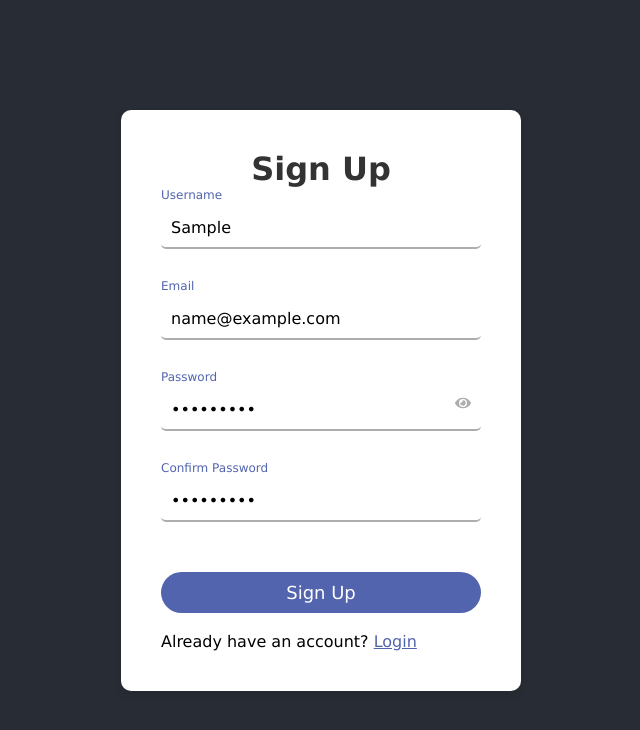
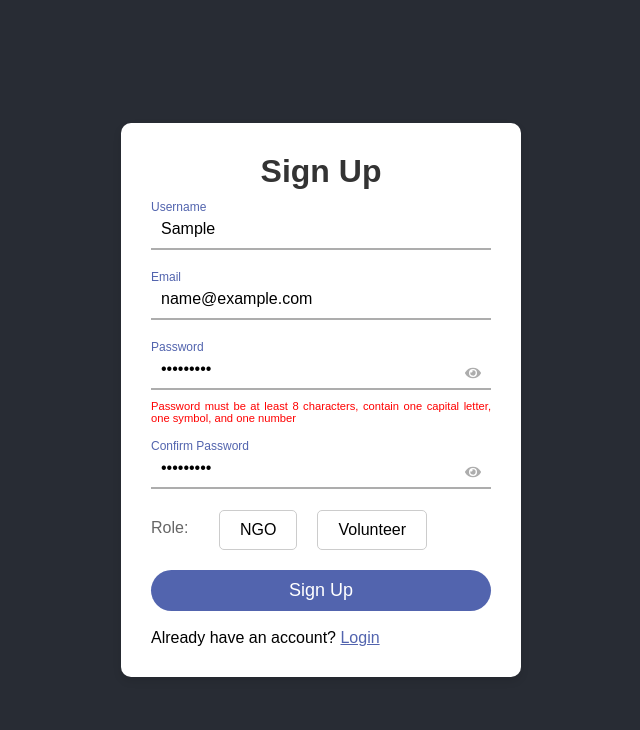
Before and after one commit to KatharOm15/Hope-Link, a React (Create React App) app in the folder hopelink-frontend/: page /sign-up in a window 1280 px wide. Both pictures are taken after typing "Sample", "name@example.com", "Sample123", "Sample123" into the empty fields and a click on the button "Sign Up". Shown: the top 730 px of the page, without its empty margins (319-959 px from the left). Built offline with nearby package versions, Linux system fonts and the light colour scheme.

Commit message:
role option added and input fields validation done

```diff
--- a/hopelink-frontend/src/components/Login/Login.css
+++ b/hopelink-frontend/src/components/Login/Login.css
@@ -40,7 +40,7 @@ body {
 
 .input-box {
   position: relative;
-  margin-bottom: 50px;
+  margin-bottom: 30px;
 }
 
 .input-box input {
@@ -66,7 +66,7 @@ body {
 
 .input-box input:focus ~ label,
 .input-box input:valid ~ label {
-  top: -20px;
+  top: -10px;
   color: #5264ae;
   font-size: 12px;
 }
@@ -133,6 +133,14 @@ body {
   color: #4153a1;
 }
 
+.error-message {
+  color: red;
+  font-size: 0.7em;
+  margin-top: -20px;
+  margin-bottom: 25px;
+  text-align: justify;
+}
+
 @keyframes slideIn {
   0% {
     transform: translateY(-100px);
--- a/hopelink-frontend/src/components/Login/Login.jsx
+++ b/hopelink-frontend/src/components/Login/Login.jsx
@@ -1,20 +1,38 @@
 import React, { useState } from "react";
-import "./Login.css"; // Ensure the CSS is linked properly
-import { FaEye, FaEyeSlash } from "react-icons/fa"; // Import Font Awesome icons
+import "./Login.css";
+import { FaEye, FaEyeSlash } from "react-icons/fa";
 import { Link } from "react-router-dom";
 
 const Login = () => {
   const [formState, setFormState] = useState({ username: "", password: "" });
-  const [showPassword, setShowPassword] = useState(false); // State to toggle password visibility
+  const [showPassword, setShowPassword] = useState(false);
+  const [passwordError, setPasswordError] = useState("");
 
   const handleInputChange = (e) => {
     const { name, value } = e.target;
+
+    if (name === "password") {
+      const passwordRegex =
+        /^(?=.*[A-Z])(?=.*\d)(?=.*[@$!%*?&])[A-Za-z\d@$!%*?&]{8,}$/;
+      if (!passwordRegex.test(value)) {
+        setPasswordError(
+          "Password must be at least 8 characters, contain one capital letter, one symbol, and one number"
+        );
+      } else {
+        setPasswordError("");
+      }
+    }
+
     setFormState({ ...formState, [name]: value });
   };
 
   const handleSubmit = (e) => {
     e.preventDefault();
-    alert(`Logging in as ${formState.username}`);
+    if (passwordError) {
+      alert("Please ensure the password meets the required criteria");
+    } else {
+      alert(`Logging up as ${formState.username}`);
+    }
   };
 
   const toggleShowPassword = () => {
@@ -23,10 +41,6 @@ const Login = () => {
 
   const handleForgotPassword = () => {
     alert("Forgot Password clicked");
-  };
-
-  const handleSignup = () => {
-    alert("Redirecting to signup");
   };
 
   return (
@@ -57,19 +71,21 @@ const Login = () => {
               {showPassword ? <FaEyeSlash /> : <FaEye />}
             </span>
           </div>
+          {passwordError && <p className="error-message">{passwordError}</p>}
           <button type="submit" className="submit-btn">
             Submit
           </button>
         </form>
 
-        {/* Forgot password and Sign up options */}
         <div className="login-options">
           <p className="forgot-password" onClick={handleForgotPassword}>
             Forgot Password?
           </p>
           <p>
-            Don't have an account?{' '}
-            <Link to="/sign-up" className="signup-link">Sign Up</Link>
+            Don't have an account?{" "}
+            <Link to="/sign-up" className="signup-link">
+              Sign Up
+            </Link>
           </p>
         </div>
       </div>
--- a/hopelink-frontend/src/components/signup/SignUp.css
+++ b/hopelink-frontend/src/components/signup/SignUp.css
@@ -1,4 +1,3 @@
-/* Ensure the CSS file is properly linked to your React component */
 * {
   margin: 0;
   padding: 0;
@@ -6,7 +5,7 @@
 }
 
 body {
-    font-family: 'Arial', sans-serif;
+  font-family: "Arial", sans-serif;
   background-color: #f4f4f9;
   display: flex;
   justify-content: center;
@@ -24,7 +23,7 @@
 
 .signup-box {
   background-color: #fff;
-    padding: 40px;
+  padding: 30px;
   border-radius: 10px;
   box-shadow: 0 4px 8px rgba(0, 0, 0, 0.1);
   width: 400px;
@@ -47,7 +46,6 @@
   padding: 10px;
   background-color: #f0f0f0;
   border: 1px solid #ccc;
-    border-radius: 5px;
   outline: none;
   transition: all 0.3s ease;
 }
@@ -67,21 +65,20 @@
 
 .password-toggle-icon {
   position: absolute;
+  top: 15px;
   right: 10px;
-    top: 50%;
-    transform: translateY(-50%);
   cursor: pointer;
-    color: #666;
+  color: #adadad;
 }
 
 .password-toggle-icon:hover {
-    color: #007bff;
+  color: #5264ae;
 }
 
 .submit-btn {
   width: 100%;
   padding: 12px;
-    background-color: #007bff;
+  background-color: #5264ae;
   color: #fff;
   border: none;
   border-radius: 5px;
@@ -94,19 +91,57 @@
   background-color: #0056b3;
 }
 
-  .forgot-password, .signup-option {
+.forgot-password,
+.signup-option {
   margin-top: 15px;
   text-align: center;
   font-size: 0.9em;
 }
 
 .signup-link {
-    color: #007bff;
+  color: #5264ae;
   cursor: pointer;
 }
 
 .signup-link:hover {
   text-decoration: underline;
+}
+
+.error-message {
+  color: red;
+  font-size: 0.7em;
+  margin-top: -20px;
+  margin-bottom: 25px;
+}
+
+.role-selection {
+  margin: 20px 0;
+}
+
+.role-label {
+  color: #666;
+}
+
+.role-buttons {
+  display: flex;
+  margin-left: 20%;
+  margin-top: -8%;
+  gap: 20px;
+}
+
+.role-button {
+  padding: 10px 20px;
+  border: 1px solid #ccc;
+  border-radius: 5px;
+  background-color: white;
+  cursor: pointer;
+  font-size: 16px;
+  transition: background-color 0.3s;
+}
+
+.role-button.active {
+  color: #5264ae;
+  border: 2px solid #5264ae;
 }
 
 /* Responsive adjustments */
--- a/hopelink-frontend/src/components/signup/Signup.jsx
+++ b/hopelink-frontend/src/components/signup/Signup.jsx
@@ -1,6 +1,6 @@
 import React, { useState } from "react";
-import { FaEye, FaEyeSlash } from "react-icons/fa"; // Import Font Awesome icons
-import './SignUp.css'
+import { FaEye, FaEyeSlash } from "react-icons/fa";
+import "./SignUp.css";
 import { Link } from "react-router-dom";
 
 const SignUp = () => {
@@ -8,12 +8,28 @@ const SignUp = () => {
     username: "",
     password: "",
     confirmPassword: "",
-    email: ""
+    email: "",
+    role: "",
   });
-  const [showPassword, setShowPassword] = useState(false); // State to toggle password visibility
+  const [showPassword, setShowPassword] = useState(false);
+  const [showConfirmPassword, setShowConfirmPassword] = useState(false);
+  const [passwordError, setPasswordError] = useState("");
 
   const handleInputChange = (e) => {
     const { name, value } = e.target;
+
+    if (name === "password") {
+      const passwordRegex =
+        /^(?=.*[A-Z])(?=.*\d)(?=.*[@$!%*?&])[A-Za-z\d@$!%*?&]{8,}$/;
+      if (!passwordRegex.test(value)) {
+        setPasswordError(
+          "Password must be at least 8 characters, contain one capital letter, one symbol, and one number"
+        );
+      } else {
+        setPasswordError("");
+      }
+    }
+
     setFormState({ ...formState, [name]: value });
   };
 
@@ -21,6 +37,8 @@ const SignUp = () => {
     e.preventDefault();
     if (formState.password !== formState.confirmPassword) {
       alert("Passwords do not match");
+    } else if (passwordError) {
+      alert("Please ensure the password meets the required criteria");
     } else {
       alert(`Signed up as ${formState.username}`);
     }
@@ -28,6 +46,14 @@ const SignUp = () => {
 
   const toggleShowPassword = () => {
     setShowPassword(!showPassword);
+  };
+
+  const toggleShowConfirmPassword = () => {
+    setShowConfirmPassword(!showConfirmPassword);
+  };
+
+  const handleRoleChange = (role) => {
+    setFormState({ ...formState, role });
   };
 
   return (
@@ -68,15 +94,45 @@ const SignUp = () => {
               {showPassword ? <FaEyeSlash /> : <FaEye />}
             </span>
           </div>
+          {passwordError && <p className="error-message">{passwordError}</p>}
           <div className="input-box">
             <input
-              type={showPassword ? "text" : "password"}
+              type={showConfirmPassword ? "text" : "password"}
               name="confirmPassword"
               required
               value={formState.confirmPassword}
               onChange={handleInputChange}
             />
             <label>Confirm Password</label>
+            <span
+              className="password-toggle-icon"
+              onClick={toggleShowConfirmPassword}
+            >
+              {showConfirmPassword ? <FaEyeSlash /> : <FaEye />}
+            </span>
+          </div>
+          <div className="role-selection">
+            <label className="role-label">Role:</label>
+            <div className="role-buttons">
+              <button
+                type="button"
+                className={`role-button ${
+                  formState.role === "NGO" ? "active" : ""
+                }`}
+                onClick={() => handleRoleChange("NGO")}
+              >
+                NGO
+              </button>
+              <button
+                type="button"
+                className={`role-button ${
+                  formState.role === "Volunteer" ? "active" : ""
+                }`}
+                onClick={() => handleRoleChange("Volunteer")}
+              >
+                Volunteer
+              </button>
+            </div>
           </div>
           <button type="submit" className="submit-btn">
             Sign Up
@@ -84,9 +140,11 @@ const SignUp = () => {
         </form>
         <br />
         <p>
-            Already have an account?{' '}
-            <Link to="/" className="signup-link">Login</Link>
-          </p>
+          Already have an account?{" "}
+          <Link to="/" className="signup-link">
+            Login
+          </Link>
+        </p>
       </div>
     </div>
   );
```
Also changed, not shown: hopelink-frontend/src/index.js (+6 -20 lines). Lines whose indentation alone changed are shown as unchanged.
